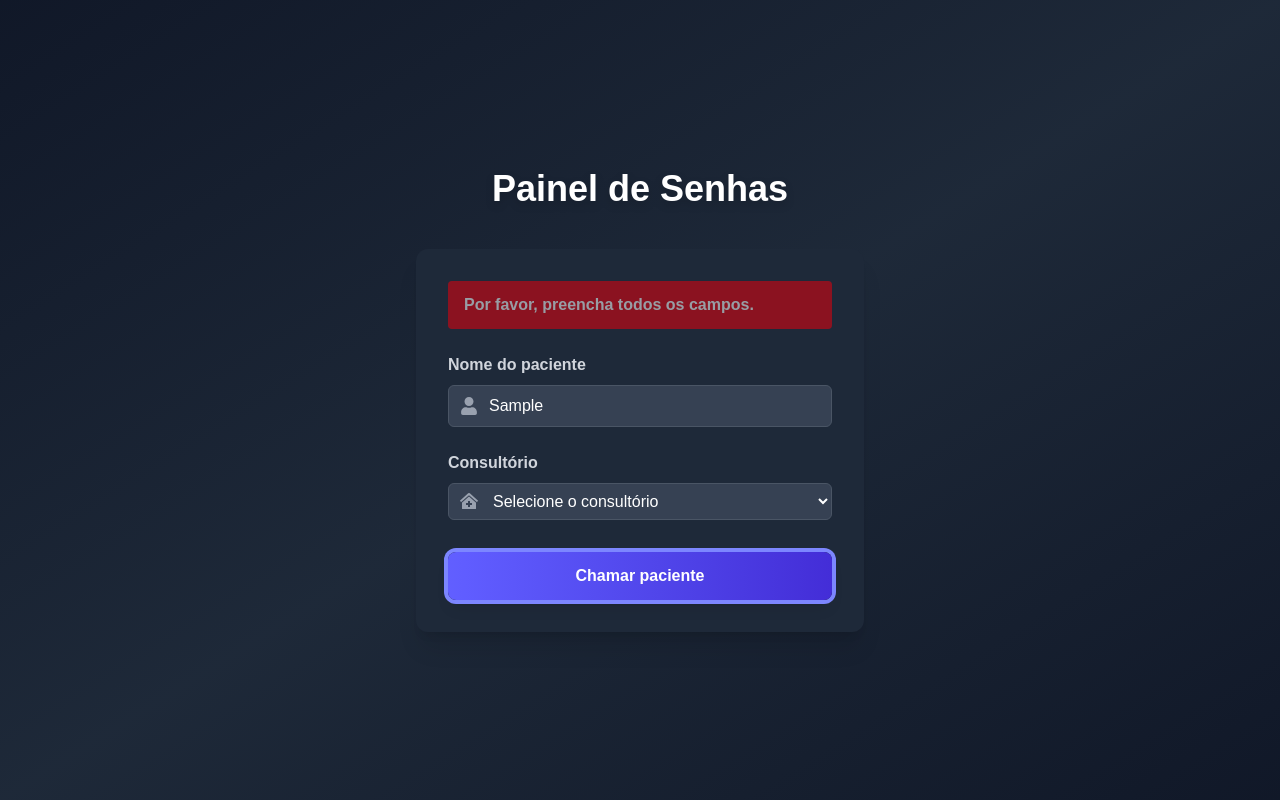
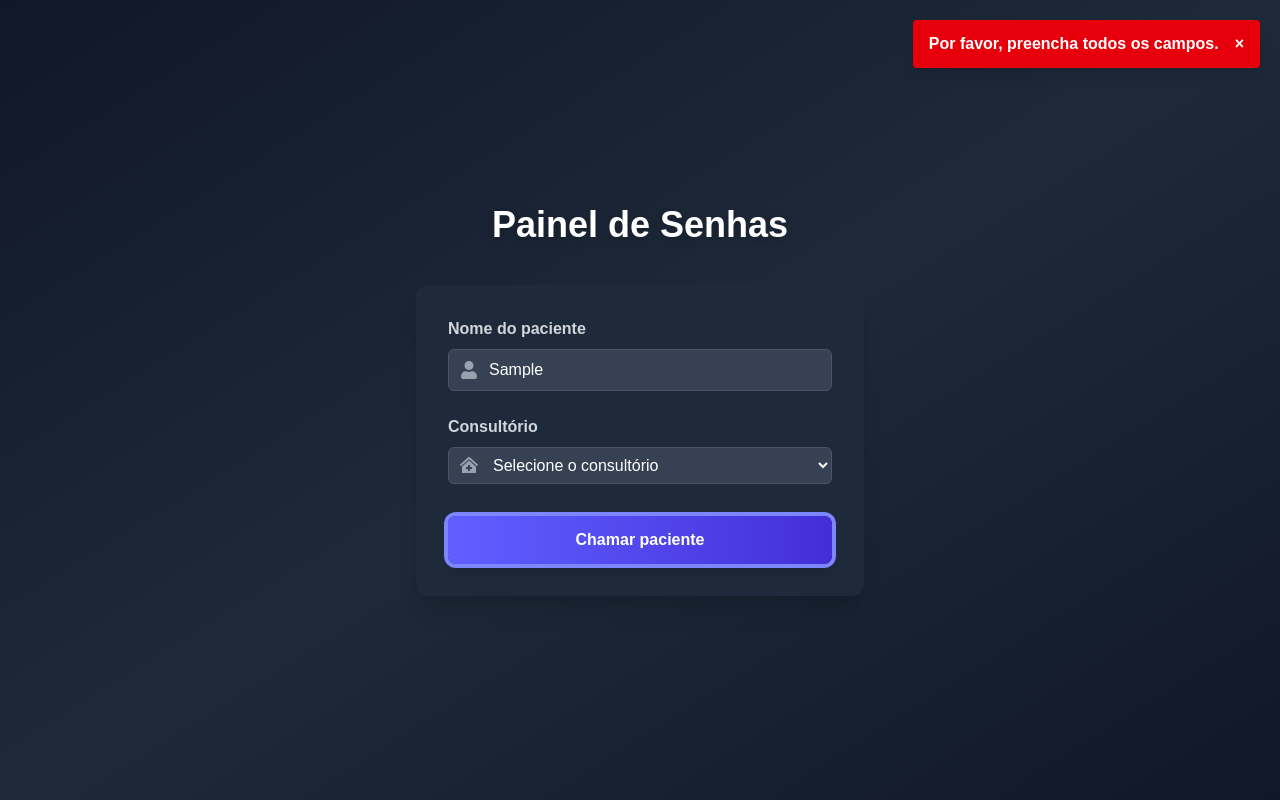
Before and after one commit to Caique7k/painel-senhas, a Next.js app in the folder frontend/: page / in a window 1280 px wide. Both pictures are taken after typing "Sample" into the empty fields and a click on the button "Chamar paciente". Built offline with nearby package versions, Linux system fonts and the light colour scheme.

Commit message:
melhoria na notificação de erro

```diff
--- a/frontend/src/app/page.tsx
+++ b/frontend/src/app/page.tsx
@@ -2,10 +2,52 @@
 import { useState, useEffect } from "react";
 import { FaUser, FaClinicMedical } from "react-icons/fa";
 
+type ToastProps = {
+  message: string;
+  type?: "error" | "success";
+  onClose: () => void;
+};
+
+function Toast({ message, type = "error", onClose }: ToastProps) {
+  useEffect(() => {
+    const timer = setTimeout(() => {
+      onClose();
+    }, 4000);
+    return () => clearTimeout(timer);
+  }, [onClose]);
+
+  return (
+    <div
+      className={`fixed top-5 right-5 z-50 flex items-center rounded shadow-lg px-4 py-3 text-white font-semibold
+      ${
+        type === "error"
+          ? "bg-red-600"
+          : type === "success"
+          ? "bg-green-600"
+          : "bg-gray-600"
+      }
+      animate-fadeInDown`}
+      role="alert"
+    >
+      <span className="mr-4">{message}</span>
+      <button
+        aria-label="Fechar notificação"
+        onClick={onClose}
+        className="ml-auto font-bold hover:text-gray-300 transition"
+      >
+        &times;
+      </button>
+    </div>
+  );
+}
+
 export default function Home() {
   const [nomePaciente, setNomePaciente] = useState<string>("");
   const [consultorio, setConsultorio] = useState<string>("");
-  const [erro, setErro] = useState<string>("");
+  const [toast, setToast] = useState<{
+    message: string;
+    type: "error" | "success";
+  } | null>(null);
 
   const consultorios = ["Consultório 1", "Consultório 2", "Consultório 3"];
 
@@ -13,26 +55,23 @@ export default function Home() {
     e.preventDefault();
 
     if (!nomePaciente || !consultorio) {
-      setErro("Por favor, preencha todos os campos.");
+      setToast({
+        message: "Por favor, preencha todos os campos.",
+        type: "error",
+      });
       return;
     }
 
-    alert(`Nome do Paciente: ${nomePaciente}\nConsultório: ${consultorio}`);
+    setToast({
+      message: `Chamando: ${nomePaciente} no ${consultorio}`,
+      type: "success",
+    });
     setNomePaciente("");
     setConsultorio("");
-    setErro("");
   };
 
-  // Limpa a mensagem de erro após 3 segundos
-  useEffect(() => {
-    if (erro) {
-      const timer = setTimeout(() => setErro(""), 3000);
-      return () => clearTimeout(timer);
-    }
-  }, [erro]);
-
   return (
-    <main className="flex min-h-screen flex-col items-center justify-center bg-gradient-to-br from-gray-900 via-gray-800 to-gray-900 p-6">
+    <main className="flex min-h-screen flex-col items-center justify-center bg-gradient-to-br from-gray-900 via-gray-800 to-gray-900 p-6 relative">
       <h1 className="mb-10 text-4xl font-extrabold text-white drop-shadow-lg">
         Painel de Senhas
       </h1>
@@ -42,12 +81,6 @@ export default function Home() {
         className="bg-gray-800 rounded-xl p-8 shadow-xl w-full max-w-md"
         noValidate
       >
-        {erro && (
-          <div className="mb-6 rounded bg-red-600 px-4 py-3 text-white font-semibold animate-pulse">
-            {erro}
-          </div>
-        )}
-
         <label className="block mb-6 relative">
           <span className="text-gray-300 font-semibold">Nome do paciente</span>
           <div className="relative mt-2">
@@ -97,6 +130,32 @@ export default function Home() {
           Chamar paciente
         </button>
       </form>
+
+      {/* Toast */}
+      {toast && (
+        <Toast
+          message={toast.message}
+          type={toast.type}
+          onClose={() => setToast(null)}
+        />
+      )}
+
+      {/* Animação keyframes fadeInDown no globals.css */}
+      <style jsx global>{`
+        @keyframes fadeInDown {
+          0% {
+            opacity: 0;
+            transform: translateY(-10px);
+          }
+          100% {
+            opacity: 1;
+            transform: translateY(0);
+          }
+        }
+        .animate-fadeInDown {
+          animation: fadeInDown 0.3s ease forwards;
+        }
+      `}</style>
     </main>
   );
 }
```
